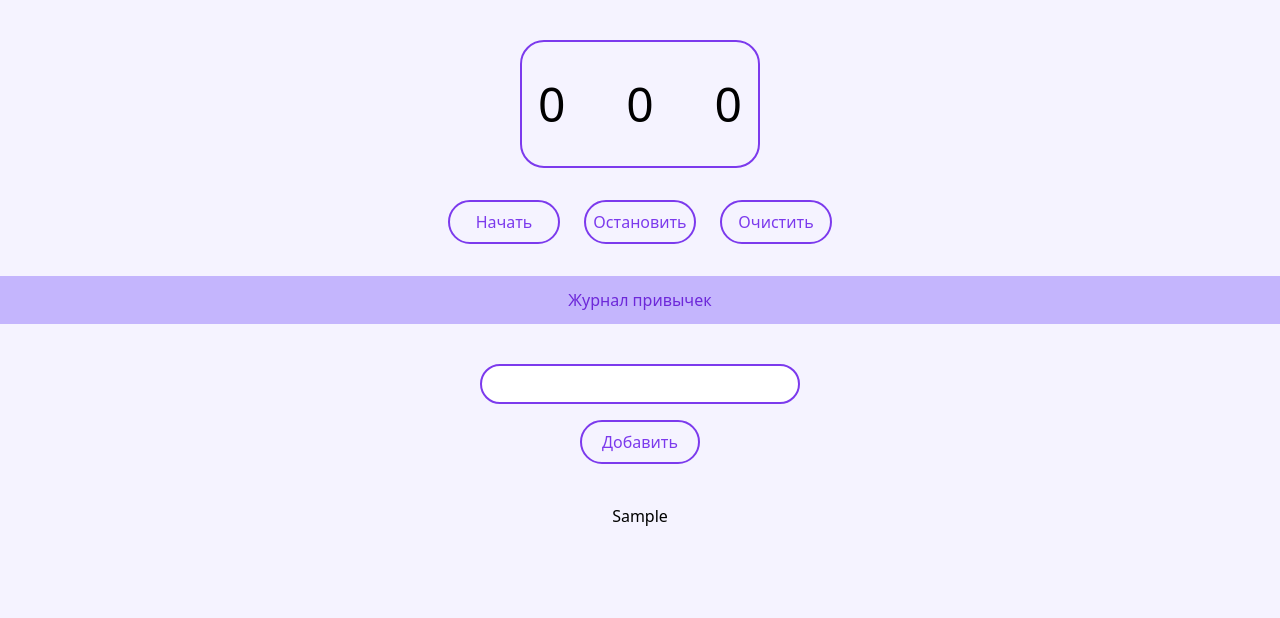
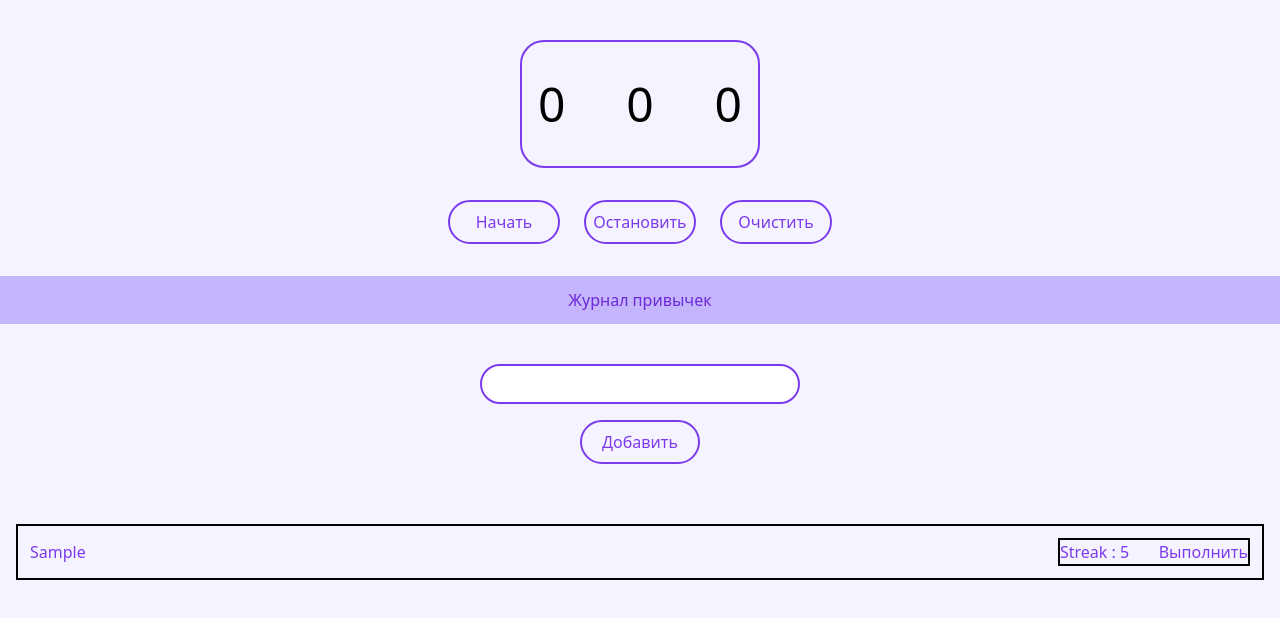
Before and after one commit to serpenterius/Diary, a React (Vite) app: page / in a window 1280 px wide. Both pictures are taken after typing "Sample" into the empty fields and a click on the button "Добавить". Shown: the top 618 px of the page. Built offline with nearby package versions, Linux system fonts and the light colour scheme.

Commit message:
A little work on habit tracker

```diff
--- a/src/HabitsTracker/HabitsList.jsx
+++ b/src/HabitsTracker/HabitsList.jsx
@@ -22,10 +22,18 @@ function HabitsList(props) {
         //         </div>
         //     </li>
         // </ul>
-        <ul>
+        <ul className="w-full px-4">
             {habitsList.map(item => (
-                <li key={item.id}>
+                <li key={item.id}
+                    className="w-full flex items-center justify-between border-2 border-black my-5 p-3 text-violet-600">
                     {item.text}
+                    <div className="flex justify-between border-2 border-black w-48">
+                        <p>Streak : 5</p>
+                        {/* <input type="checkbox"
+                                className="appearance-none w-8 h-8 rounded-2xl border-2 border-violet-600
+                                            checked:bg-violet-600 checked:"/> */}
+                        <button className="">Выполнить</button>
+                    </div>
                 </li>
             ))}
         </ul>
```
